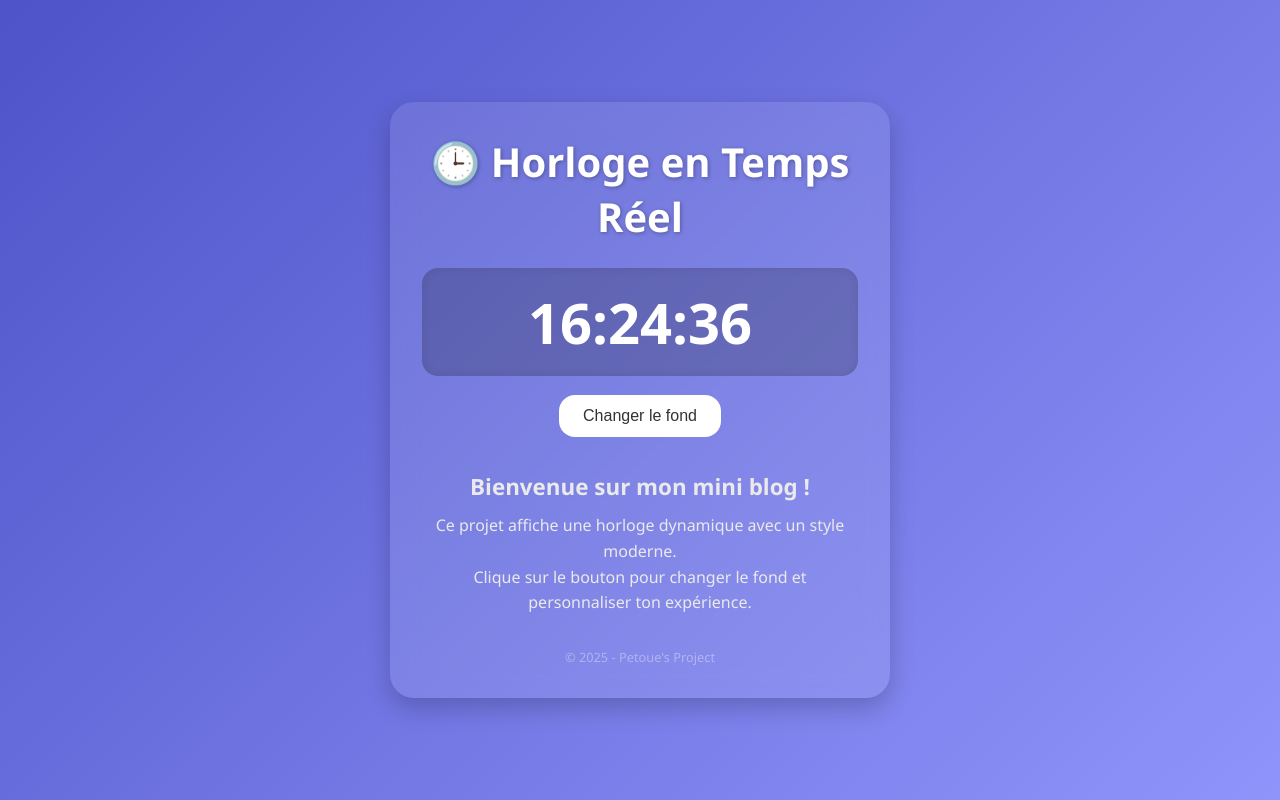
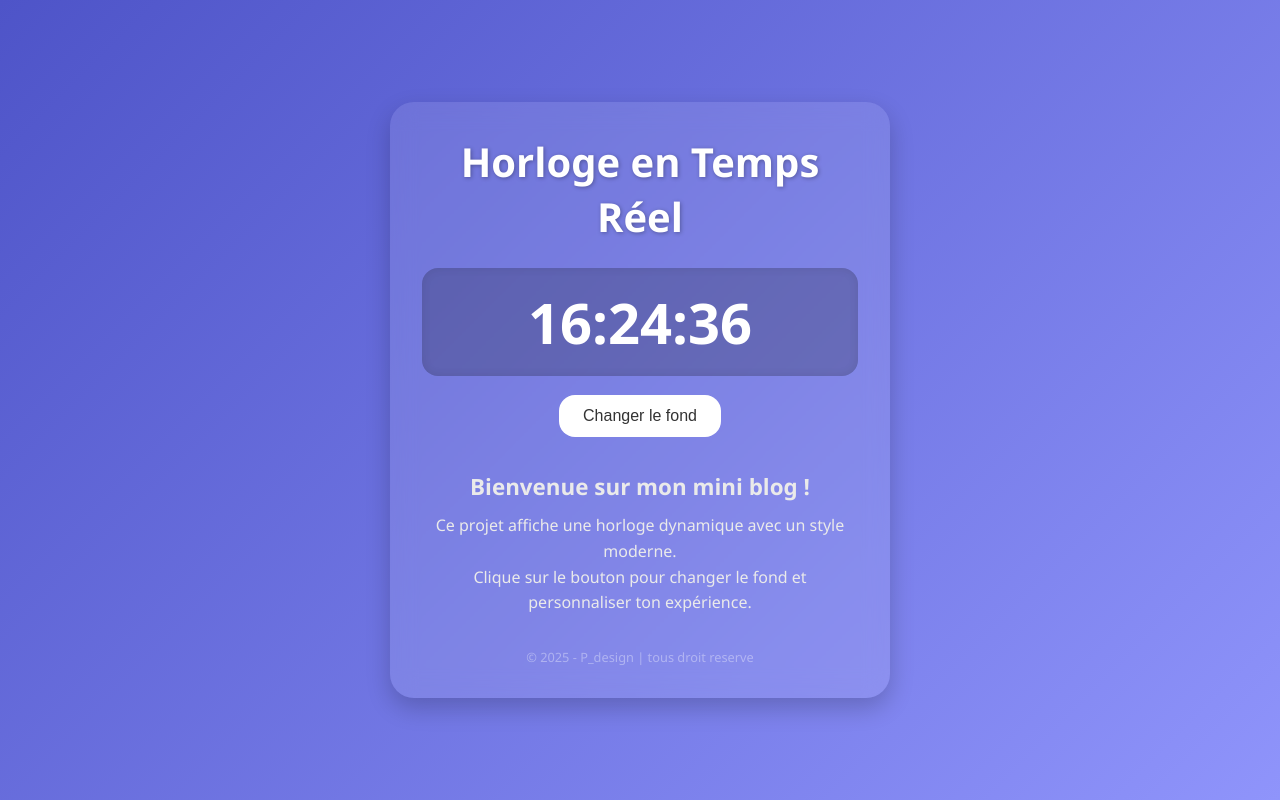
Before and after one commit to perpetuejean/horloge, a plain HTML site: page index.html in a window 1280 px wide. Drawn offline with Linux system fonts and the light colour scheme.

Commit message:
Update index.html

```diff
--- a/index.html
+++ b/index.html
@@ -3,7 +3,7 @@
 <head>
   <meta charset="UTF-8" />
   <meta name="viewport" content="width=device-width, initial-scale=1.0" />
-  <title>🕒 Horloge Dynamique</title>
+  <title>Horloge Dynamique</title>
   <link rel="stylesheet" href="style.css" />
   <script src="java.js" defer></script>
   <meta name="description" content="Mini blog avec une horloge dynamique en temps réel et un style moderne.">
@@ -11,7 +11,7 @@
 <body id="body">
   <main class="container">
     <header>
-      <h1>🕒 Horloge en Temps Réel</h1>
+      <h1>Horloge en Temps Réel</h1>
     </header>
 
     <section class="clock-section" aria-label="Horloge en temps réel">
@@ -28,7 +28,7 @@
     </section>
 
     <footer>
-      <p style="font-size: 0.8rem; opacity: 0.6;">&copy; 2025 - Petoue's Project</p>
+      <p style="font-size: 0.8rem; opacity: 0.6;">&copy; 2025 - P_design | tous droit reserve</p>
     </footer>
   </main>
 </body>
```
